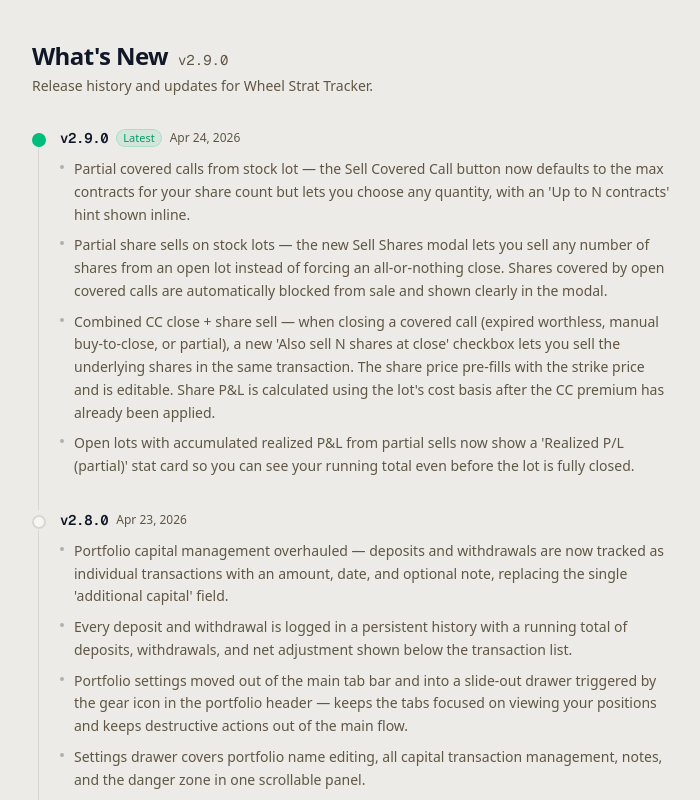
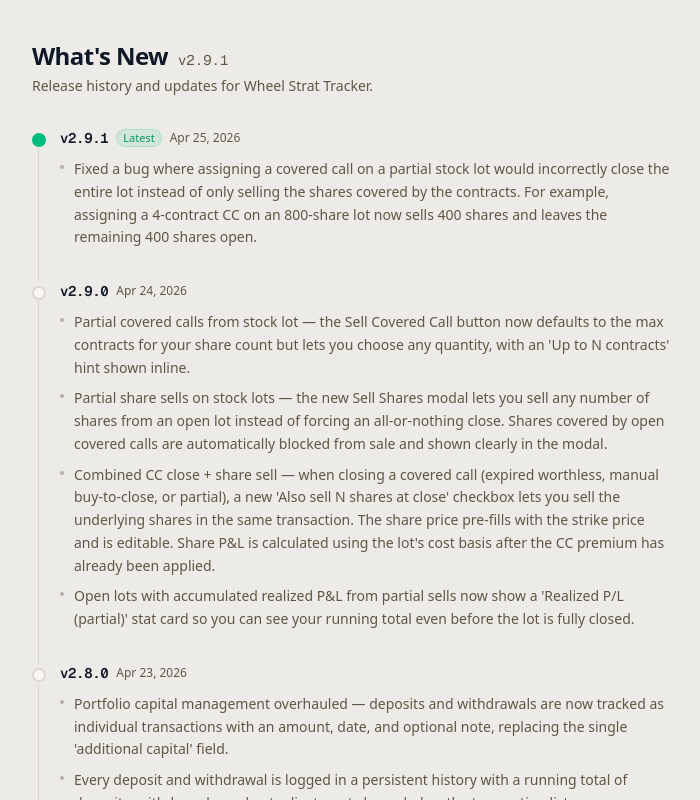
Before and after one commit to boostmx/wheel-strat-tracker, a Next.js app: page /changelog in a window 1280 px wide. Shown: the top 800 px of the page, without its empty margins (288-988 px from the left). Built offline with nearby package versions, Linux system fonts and the light colour scheme; no server answers.

Commit message:
changelog update

```diff
--- a/src/data/changelog.ts
+++ b/src/data/changelog.ts
@@ -5,6 +5,13 @@
 }
 
 export const changelog: ChangelogEntry[] = [
+  {
+    date: "2026-04-25",
+    version: "v2.9.1",
+    highlights: [
+      "Fixed a bug where assigning a covered call on a partial stock lot would incorrectly close the entire lot instead of only selling the shares covered by the contracts. For example, assigning a 4-contract CC on an 800-share lot now sells 400 shares and leaves the remaining 400 shares open.",
+    ],
+  },
   {
     date: "2026-04-24",
     version: "v2.9.0",
```
Also changed, not shown: 1 other file (tests, documents, lock files or other folders).
